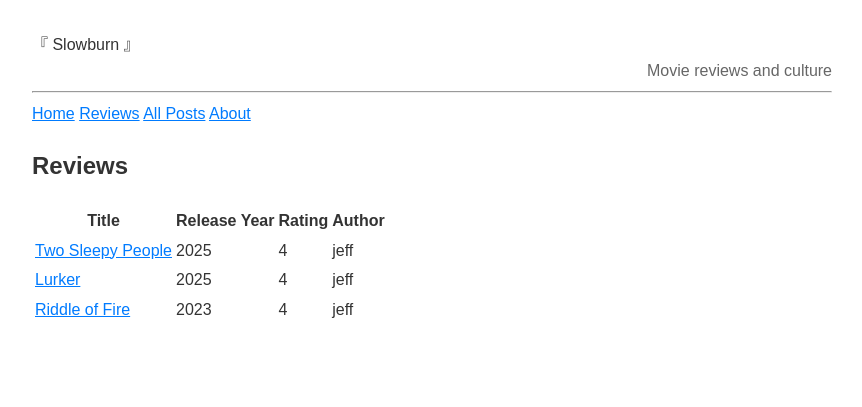
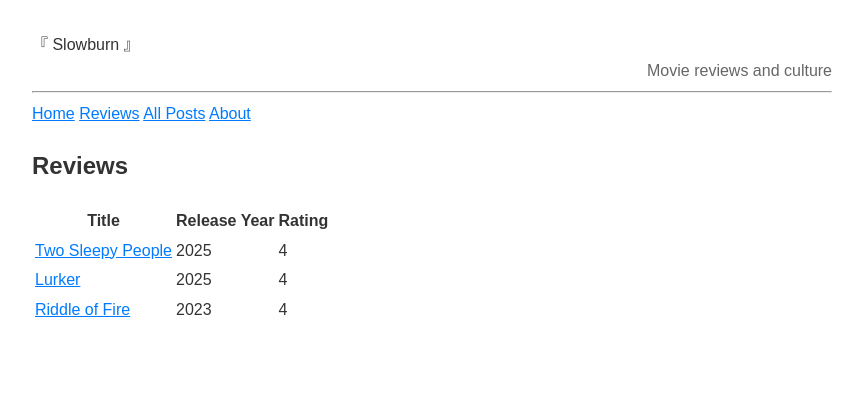
Before and after one commit to Slowburn-Movies/slowburn-movies.github.io, a Jekyll site: the page built from reviews.md, in a window 1280 px wide. Shown: the top 407 px of the page, without its empty margins (208-1070 px from the left). Built offline with Jekyll 4.4.1, drawn with Linux system fonts in a browser that asks for light colours; comment, search, counter and statistics services are not loaded.

Commit message:
Update reviews.md

```diff
--- a/reviews.md
+++ b/reviews.md
@@ -12,7 +12,6 @@ permalink: /reviews/
         <th>Title</th>
         <th>Release Year</th>
         <th>Rating</th>
-        <th>Author</th>
         </tr>
     </thead>
     <tbody>
@@ -23,7 +22,6 @@ permalink: /reviews/
             <td><a href="{{ review.url | relative_url }}">{{ review.title }}</a></td>
             <td>{{ review.release_year }}</td>
             <td>{{ review.rating }}</td>
-            <td>{{ review.author }}</td>
             <!--<td data-sort="{{ review.date | date: '%Y%m%d' }}">{{ review.date | date: "%b %d, %Y" }}</td>-->
             </tr>
         {% endunless %}
```
